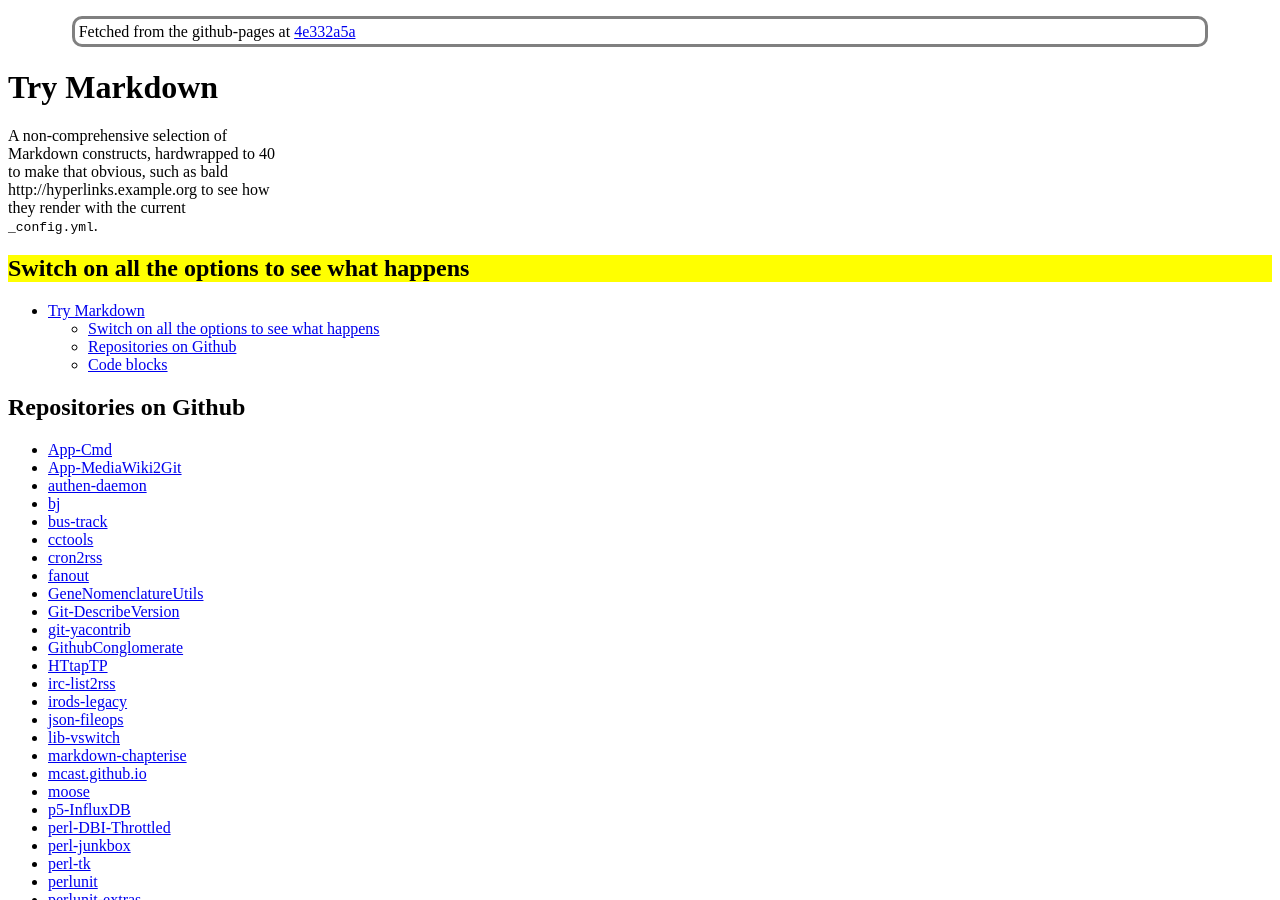
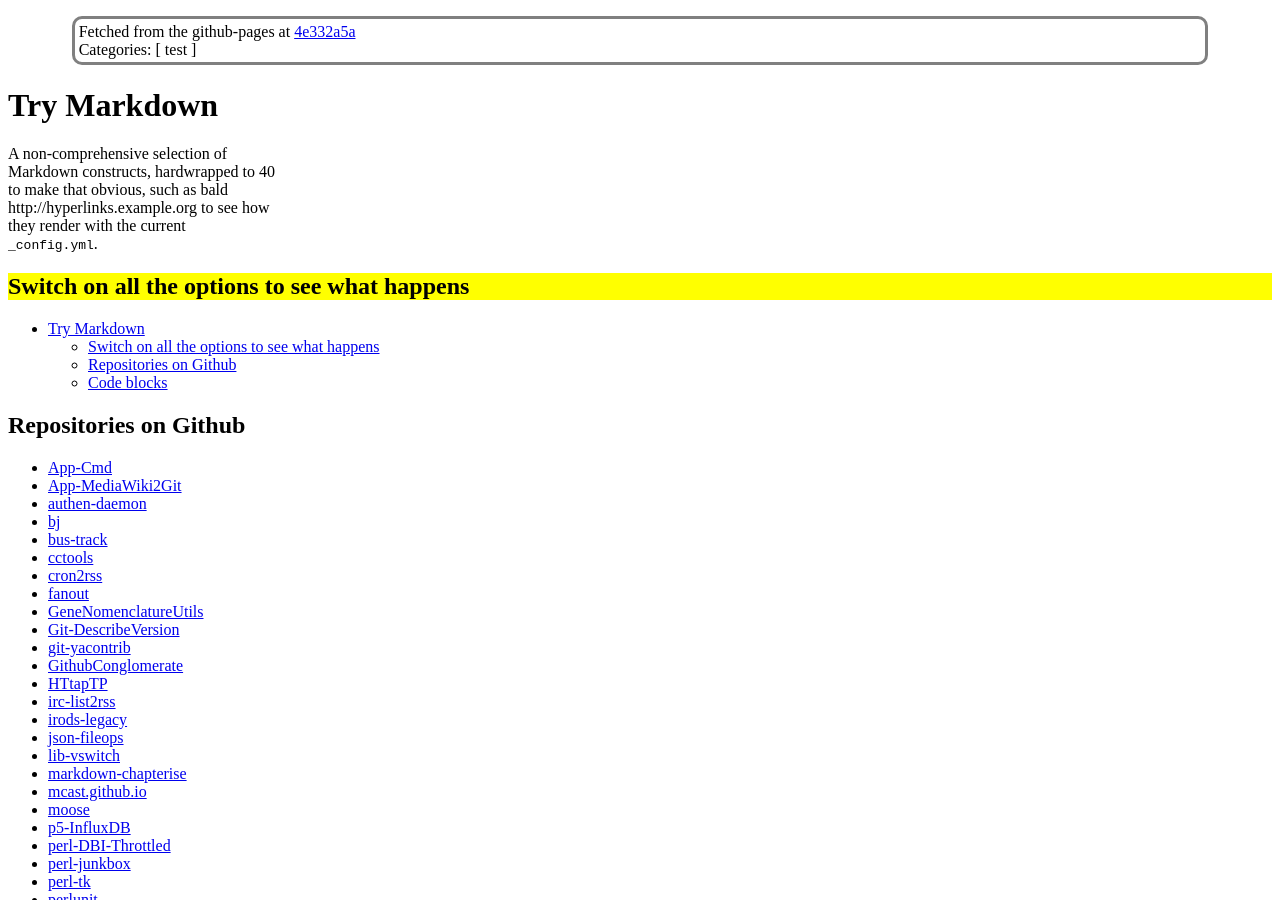
Before and after one commit to mcast/mcast.github.io, a Jekyll site: the page built from test/xmastree-post.kramdown.html, in a window 1280 px wide and 900 px high. Built offline with Jekyll 4.4.1, drawn with Linux system fonts in a browser that asks for light colours.

Commit message:
tags & categories on pages
lacks hyperlinks & site listing

```diff
--- a/_config.yml
+++ b/_config.yml
@@ -12,6 +12,11 @@ defaults:
       type: "posts"
     values:
       layout: post
+  - scope:
+      path: "test"
+      type: "pages"
+    values:
+      categories: "test"
 gems:
   - jekyll-redirect-from
 
--- /dev/null
+++ b/_includes/ul--categories.html
@@ -0,0 +1,3 @@
+{% if page.categories %}
+<div class="cats-list"> Categories: [ {{page.categories | join: '|' }} ] </div>
+{% endif %}
--- /dev/null
+++ b/_includes/ul--tags.html
@@ -0,0 +1,3 @@
+{% if page.tags %}
+<div class="tags-list"> Tags: [ {{page.tags | join: '|' }} ] </div>
+{% endif %}
--- a/_layouts/post.html
+++ b/_layouts/post.html
@@ -6,3 +6,5 @@ layout: default
   <h1>{{ page.title }}</h1>
   {{ content }}
 </div>
+{% include ul--categories.html %}
+{% include ul--tags.html %}
--- a/test/xmastree-post.kramdown.html
+++ b/test/xmastree-post.kramdown.html
@@ -27,6 +27,7 @@ div.box-wip {
 <div class="divbox" style="margin: 1em 4em; border-color: grey">
   Fetched from the github-pages at
   <a href="https://github.com/mcast/mcast.github.io/commit/4e332a5a1efbe89f73739c317c0e0f5b91248290">4e332a5a</a>
+  {% include ul--categories.html %}
 </div>
 <h1 id="try-markdown">Try Markdown</h1>
 
```
Also changed, not shown: test/xmastree-post.redcarpet.html (+1 -0 lines).
